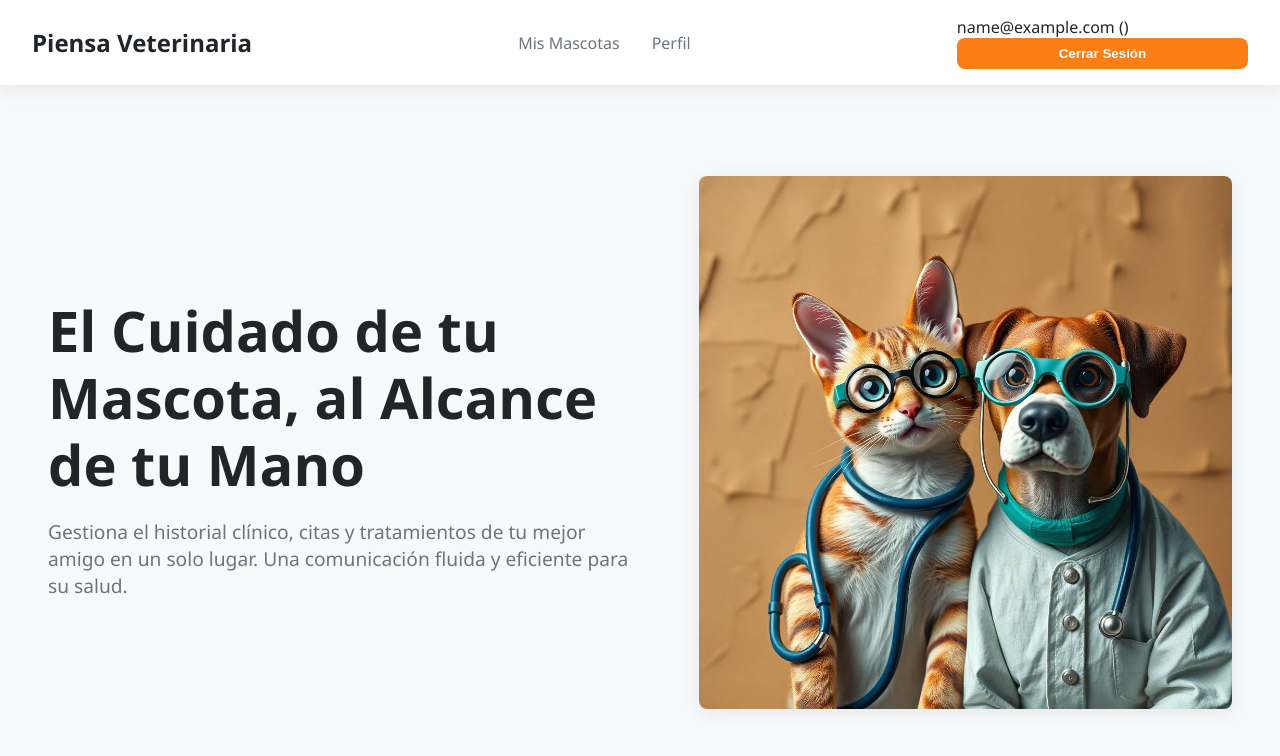
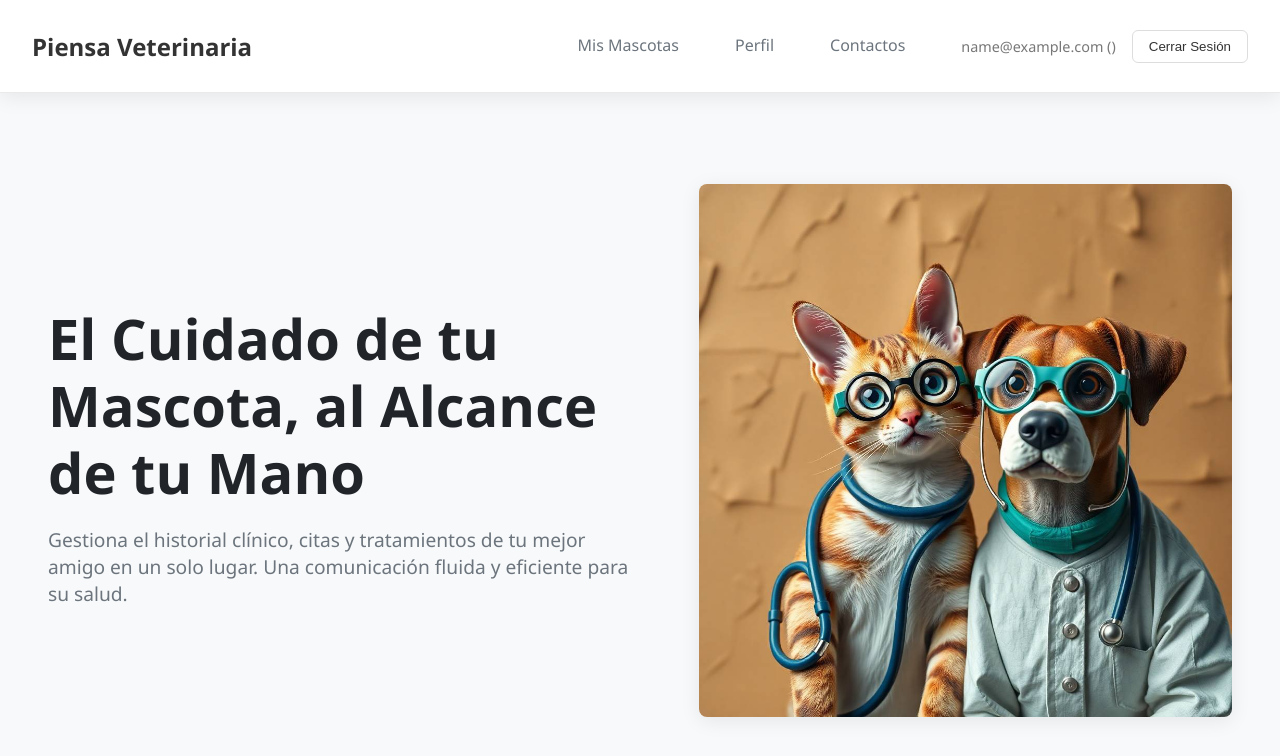
Before and after one commit to Luisj950/PIENSA_F2, a React (Vite) app: page / in a window 1280 px wide. Shown: the top 756 px of the page. Built offline with nearby package versions, Linux system fonts and the light colour scheme; sample sign-in values are in the browser's storage.

Commit message:
QUINTO COMMIT

```diff
--- /dev/null
+++ b/src/components/Navbar.css
@@ -0,0 +1,62 @@
+.navbar {
+  display: flex;
+  justify-content: space-between;
+  align-items: center;
+  padding: 0 2rem;
+  background-color: #fff;
+  border-bottom: 1px solid #eaeaea;
+  height: 60px;
+}
+
+.navbar-brand {
+  font-weight: bold;
+  font-size: 1.5rem;
+  color: #333;
+  text-decoration: none;
+}
+
+.navbar-links {
+  display: flex;
+  align-items: center;
+  gap: 1.5rem;
+}
+
+.navbar-links a {
+  text-decoration: none;
+  color: #555;
+  font-weight: 500;
+  padding: 8px 0;
+  border-bottom: 2px solid transparent;
+  transition: color 0.3s, border-bottom-color 0.3s;
+}
+
+.navbar-links a:hover {
+  color: #007bff;
+  border-bottom-color: #007bff;
+}
+
+.navbar-user {
+  display: flex;
+  align-items: center;
+  gap: 1rem;
+  margin-left: 1rem;
+}
+
+.navbar-user span {
+  font-size: 0.9rem;
+  color: #777;
+}
+
+.logout-button-nav {
+  padding: 8px 16px;
+  border: 1px solid #ddd;
+  background-color: transparent;
+  color: #333;
+  border-radius: 6px;
+  cursor: pointer;
+  font-weight: 500;
+}
+
+.logout-button-nav:hover {
+  background-color: #f1f1f1;
+}
--- a/src/components/Navbar.tsx
+++ b/src/components/Navbar.tsx
@@ -2,58 +2,47 @@
 
 import { Link, useNavigate } from 'react-router-dom';
 import { useAuth } from '../context/AuthContext';
+import './Navbar.css';
 
 const Navbar = () => {
-  const { user, logout } = useAuth();
+  const { isAuthenticated, user, logout } = useAuth();
   const navigate = useNavigate();
 
-  // --- CORRECCIÓN AQUÍ ---
   const handleLogout = () => {
-    // 1. Llama a la función logout del contexto para borrar los datos de la sesión.
     logout();
-    // 2. Usa navigate para redirigir al usuario a la página de login.
     navigate('/login');
   };
 
   return (
     <nav className="navbar">
-      <div className="navbar-brand">
-        <Link to="/">Piensa Veterinaria</Link>
-      </div>
+      <Link to="/" className="navbar-brand">
+        Piensa Veterinaria
+      </Link>
 
       <div className="navbar-links">
-        {user ? (
+        {isAuthenticated ? (
+          // --- ENLACES PARA USUARIOS AUTENTICADOS ---
           <>
-            {/* Enlaces condicionales por rol */}
             <Link to="/mis-mascotas">Mis Mascotas</Link>
             <Link to="/profile">Perfil</Link>
 
-            {user.rol === 'admin' && (
+            {/* 👇 Se añade el nuevo enlace a la página de Contactos */}
+            <Link to="/contactos">Contactos</Link>
+
+            {user?.rol === 'admin' && (
               <Link to="/admin-dashboard">Panel Admin</Link>
             )}
 
-            {user.rol === 'veterinario' && (
-              <Link to="/gestion-citas">Gestionar Citas</Link>
-            )}
+            <div className="navbar-user">
+              <span>{user?.email} ({user?.rol})</span>
+              <button onClick={handleLogout} className="logout-button-nav">Cerrar Sesión</button>
+            </div>
           </>
         ) : (
+          // --- ENLACES PARA USUARIOS NO AUTENTICADOS ---
           <>
-            {/* Enlaces para usuarios no autenticados */}
-            <Link to="/login">Iniciar Sesión</Link>
-            <Link to="/register">Registrarse</Link>
-          </>
-        )}
-      </div>
-
-      <div className="navbar-user-info">
-        {user && (
-          <>
-            <span>
-              {user.email} (<strong>{user.rol}</strong>)
-            </span>
-            <button onClick={handleLogout} className="logout-button">
-              Cerrar Sesión
-            </button>
+            <Link to="/login">Login</Link>
+            <Link to="/register">Registro</Link>
           </>
         )}
       </div>
--- a/src/components/ProtectedRoute.tsx
+++ b/src/components/ProtectedRoute.tsx
@@ -2,33 +2,33 @@
 
 import { useAuth } from '../context/AuthContext';
 import { Navigate, Outlet } from 'react-router-dom';
-import type { Rol } from '../auth/enums/rol.enum';
+
+// Asumimos que tienes un enum o tipo para Rol, si no, puedes usar string
+// import type { Rol } from '../auth/enums/rol.enum';
+type Rol = 'propietario' | 'admin' | 'veterinario';
 
 interface ProtectedRouteProps {
   roles: Rol[];
 }
 
 export const ProtectedRoute = ({ roles }: ProtectedRouteProps) => {
-  // --- CORRECCIÓN PRINCIPAL ---
-  // Obtenemos solo 'user'. La variable 'isAuthenticated' es redundante.
-  const { user } = useAuth();
+  const { user, isAuthenticated } = useAuth();
 
-  // 1. Comprobamos DIRECTAMENTE si el objeto 'user' existe.
-  // Si es 'null' (lo que significa que el usuario no está autenticado),
-  // lo redirigimos a la página de login.
-  if (!user) {
+  // 1. Primero, revisa si está autenticado. Esto es más rápido que revisar el user.
+  if (!isAuthenticated) {
     return <Navigate to="/login" />;
   }
 
-  // Si el código continúa después de este bloque, TypeScript ya sabe
-  // con total certeza que 'user' NO es null, por lo que podemos
-  // acceder a 'user.rol' de forma segura en las siguientes líneas.
+  // 2. Si está autenticado pero el user aún no carga, puedes mostrar un loader.
+  if (!user) {
+    return <div>Cargando...</div>;
+  }
 
-  // 2. Ahora que sabemos que 'user' existe, comprobamos los roles.
+  // 3. Ahora que sabemos que 'user' existe, comprobamos los roles.
   if (!roles.includes(user.rol as Rol)) {
     return <Navigate to="/unauthorized" />;
   }
 
-  // 3. Si el usuario existe y tiene el rol correcto, renderizamos la página.
+  // 4. Si todo está bien, renderizamos la página solicitada.
   return <Outlet />;
 };
--- a/src/context/AuthContext.tsx
+++ b/src/context/AuthContext.tsx
@@ -1,82 +1,28 @@
-// src/context/AuthContext.jsx
+// src/context/AuthContext.tsx
 
-import { createContext, useState, useContext, useEffect, type ReactNode } from 'react';
-import apiClient from '../api/apiClient';
-import { jwtDecode } from 'jwt-decode'; // <-- 1. IMPORTAR jwt-decode
+import { useState, createContext, useContext, useEffect, type ReactNode } from 'react';
+import { jwtDecode } from 'jwt-decode';
 
-// --- 2. DEFINIR LA INTERFAZ PARA EL USUARIO Y EL CONTEXTO ---
-// Esto nos da autocompletado y seguridad de tipos.
+// Interfaz que define la estructura de los datos del usuario decodificados del token
 interface User {
-  sub: number;    // Subject (ID del usuario)
+  sub: number;
   email: string;
-  rol: string;    // ¡Aquí está nuestro rol!
-  iat: number;    // Issued at (fecha de creación del token)
-  exp: number;    // Expiration time (fecha de expiración)
+  rol: string;
+  nombres?: string;
+  apellidos?: string;
+  telefono?: string;
 }
 
+// Interfaz para el valor que proveerá el contexto
 interface AuthContextType {
-  user: User | null; // Cambiamos 'token' por 'user'
   isAuthenticated: boolean;
-  login: (token: string) => void;
+  user: User | null;
+  token: string | null;
+  login: (newToken: string) => void;
   logout: () => void;
 }
 
-const AuthContext = createContext<AuthContextType | null>(null);
-
-export const AuthProvider = ({ children }: { children: ReactNode }) => {
-  // --- 3. CAMBIAR EL ESTADO DE 'token' A 'user' ---
-  // Ahora el estado principal será el objeto de usuario completo.
-  const [user, setUser] = useState<User | null>(null);
-
-  useEffect(() => {
-    // Al cargar la app, intentamos recuperar el token y establecer el usuario
-    const token = localStorage.getItem('token');
-    if (token) {
-      const decodedUser: User = jwtDecode(token);
-
-      // Comprobamos si el token ha expirado
-      if (decodedUser.exp * 1000 > Date.now()) {
-        setUser(decodedUser);
-        apiClient.defaults.headers.common['Authorization'] = `Bearer ${token}`;
-      } else {
-        // Si el token ha expirado, lo limpiamos
-        localStorage.removeItem('token');
-      }
-    }
-  }, []);
-
-  // --- 4. ACTUALIZAR LA FUNCIÓN DE LOGIN ---
-  const login = (token: string) => {
-    // Cuando el usuario hace login, decodificamos el token
-    const decodedUser: User = jwtDecode(token);
-
-    // Guardamos el token en localStorage para futuras sesiones
-    localStorage.setItem('token', token);
-
-    // Configuramos el header de apiClient para las siguientes peticiones
-    apiClient.defaults.headers.common['Authorization'] = `Bearer ${token}`;
-
-    // Actualizamos el estado del usuario en la aplicación
-    setUser(decodedUser);
-  };
-
-  // --- 5. ACTUALIZAR LA FUNCIÓN DE LOGOUT ---
-  const logout = () => {
-    localStorage.removeItem('token');
-    delete apiClient.defaults.headers.common['Authorization'];
-    setUser(null);
-  };
-
-  // --- 6. EXPONER EL 'user' EN LUGAR DEL 'token' ---
-  const value = {
-    user,
-    isAuthenticated: !!user, // La autenticación ahora depende de si hay un objeto 'user'
-    login,
-    logout,
-  };
-
-  return <AuthContext.Provider value={value}>{children}</AuthContext.Provider>;
-};
+const AuthContext = createContext<AuthContextType | undefined>(undefined);
 
 export const useAuth = () => {
   const context = useContext(AuthContext);
@@ -85,3 +31,52 @@ export const useAuth = () => {
   }
   return context;
 };
+
+interface AuthProviderProps {
+  children: ReactNode;
+}
+
+export const AuthProvider = ({ children }: AuthProviderProps) => {
+  const [user, setUser] = useState<User | null>(null);
+  const [token, setToken] = useState<string | null>(localStorage.getItem('token'));
+  const [isAuthenticated, setIsAuthenticated] = useState<boolean>(!!token);
+
+  // Efecto para verificar el token cuando la app carga o el token cambia
+  useEffect(() => {
+    if (token) {
+      try {
+        const decodedUser = jwtDecode<User>(token);
+        setUser(decodedUser);
+        setIsAuthenticated(true);
+      } catch (error) {
+        console.error('Token inválido o expirado, cerrando sesión.', error);
+        logout();
+      }
+    } else {
+      // Si no hay token, asegúrate de que el estado esté limpio
+      logout();
+    }
+  }, [token]);
+
+  const login = (newToken: string) => {
+    localStorage.setItem('token', newToken);
+    setToken(newToken);
+  };
+
+  const logout = () => {
+    localStorage.removeItem('token');
+    setToken(null);
+    setUser(null);
+    setIsAuthenticated(false);
+  };
+
+  const value = {
+    isAuthenticated,
+    user,
+    token,
+    login,
+    logout,
+  };
+
+  return <AuthContext.Provider value={value}>{children}</AuthContext.Provider>;
+};
--- /dev/null
+++ b/src/pages/ChatPage.css
@@ -0,0 +1,70 @@
+.chat-container {
+  display: flex;
+  flex-direction: column;
+  height: 80vh;
+  max-width: 800px;
+  margin: auto;
+  border: 1px solid #ccc;
+  border-radius: 8px;
+  overflow: hidden;
+}
+
+.messages-list {
+  flex-grow: 1;
+  padding: 20px;
+  overflow-y: auto;
+  display: flex;
+  flex-direction: column;
+  gap: 15px;
+}
+
+.message-item {
+  padding: 10px 15px;
+  border-radius: 18px;
+  max-width: 70%;
+  word-wrap: break-word;
+}
+
+.message-sender {
+  font-size: 0.8em;
+  font-weight: bold;
+  margin-bottom: 4px;
+  color: #555;
+}
+
+.message-item.sent {
+  background-color: #3498db;
+  color: white;
+  align-self: flex-end;
+  border-bottom-right-radius: 4px;
+}
+
+.message-item.received {
+  background-color: #f1f0f0;
+  color: #333;
+  align-self: flex-start;
+  border-bottom-left-radius: 4px;
+}
+
+.message-form {
+  display: flex;
+  padding: 10px;
+  border-top: 1px solid #ccc;
+}
+
+.message-input {
+  flex-grow: 1;
+  padding: 10px;
+  border: 1px solid #ddd;
+  border-radius: 20px;
+  margin-right: 10px;
+}
+
+.send-button {
+  padding: 10px 20px;
+  border: none;
+  background-color: #2ecc71;
+  color: white;
+  border-radius: 20px;
+  cursor: pointer;
+}
--- /dev/null
+++ b/src/pages/ChatPage.tsx
@@ -0,0 +1,98 @@
+// src/pages/ChatPage.tsx
+
+import { useState, useEffect, type FormEvent } from 'react';
+import { useParams } from 'react-router-dom';
+import { socket } from '../socket';
+import { useAuth } from '../context/AuthContext';
+import './ChatPage.css';
+
+interface Mensaje {
+  id: number;
+  mensaje: string;
+  emisor: {
+    id: number;
+    nombres: string;
+  };
+  fechaEnvio: string;
+}
+
+const ChatPage = () => {
+  const { user, token } = useAuth();
+  const { receptorId: receptorIdFromUrl } = useParams(); // Se obtiene el ID de la URL
+
+  // ✅ CAMBIO CLAVE: Se calcula el ID directamente desde la URL. No usamos useState aquí.
+  const receptorId = receptorIdFromUrl ? Number(receptorIdFromUrl) : null;
+
+  const [mensajes, setMensajes] = useState<Mensaje[]>([]);
+  const [nuevoMensaje, setNuevoMensaje] = useState('');
+
+  useEffect(() => {
+    // Si no hay usuario o un receptorId válido, no se hace nada.
+    if (!user || !token || !receptorId) return;
+
+    // Conecta el socket
+    socket.auth = { token };
+    socket.connect();
+
+    // Se une a la sala correcta
+    socket.emit('unirseAChat', { receptorId });
+
+    // Escucha eventos
+    socket.on('cargarHistorial', (historial: Mensaje[]) => {
+      setMensajes(historial);
+    });
+
+    socket.on('nuevoMensaje', (mensaje: Mensaje) => {
+      setMensajes((mensajesAnteriores) => [...mensajesAnteriores, mensaje]);
+    });
+
+    // Función de limpieza
+    return () => {
+      socket.off('cargarHistorial');
+      socket.off('nuevoMensaje');
+      socket.disconnect();
+    };
+  }, [user, token, receptorId]); // El efecto depende del receptorId de la URL
+
+  const handleSubmit = (e: FormEvent) => {
+    e.preventDefault();
+    if (nuevoMensaje.trim() && user && receptorId) {
+      socket.emit('enviarMensaje', {
+        mensaje: nuevoMensaje,
+        receptorId: receptorId,
+      });
+      setNuevoMensaje('');
+    }
+  };
+
+  // Si no hay un ID de receptor en la URL, muestra un mensaje de error.
+  if (!receptorId) {
+    return <div>Error: URL de chat no válida. Falta el ID del receptor.</div>;
+  }
+
+  return (
+    <div className="chat-container">
+      <div className="chat-header">Chateando con Usuario #{receptorId}</div>
+      <div className="messages-list">
+        {mensajes.map((msg) => (
+          <div key={msg.id} className={`message-item ${msg.emisor.id === user?.sub ? 'sent' : 'received'}`}>
+            <div className="message-sender">{msg.emisor.id === user?.sub ? 'Tú' : msg.emisor.nombres}</div>
+            <div className="message-content">{msg.mensaje}</div>
+          </div>
+        ))}
+      </div>
+      <form onSubmit={handleSubmit} className="message-form">
+        <input
+          type="text"
+          value={nuevoMensaje}
+          onChange={(e) => setNuevoMensaje(e.target.value)}
+          placeholder="Escribe un mensaje..."
+          className="message-input"
+        />
+        <button type="submit" className="send-button">Enviar</button>
+      </form>
+    </div>
+  );
+};
+
+export default ChatPage;
--- /dev/null
+++ b/src/pages/ContactosPage.tsx
@@ -0,0 +1,61 @@
+// src/pages/ContactosPage.tsx
+
+// ✅ CAMBIO 1: Se quita 'import React', pero se mantienen los hooks que sí se usan.
+import { useState, useEffect } from 'react';
+import { Link } from 'react-router-dom';
+
+// Interfaz para el usuario de la lista
+interface UserToList {
+  id: number;
+  nombres: string;
+  apellidos: string;
+  rol: string;
+}
+
+const ContactosPage = () => {
+  const [usuarios, setUsuarios] = useState<UserToList[]>([]);
+  const [loading, setLoading] = useState(true);
+
+  useEffect(() => {
+    // Esta función simula una llamada al backend para obtener los usuarios.
+    const fetchUsuarios = () => {
+      const datosDePrueba: UserToList[] = [
+        { id: 1, nombres: 'Beto', apellidos: 'Jimenez', rol: 'propietario' },
+        { id: 2, nombres: 'Carlos', apellidos: 'David', rol: 'veterinario' },
+        { id: 3, nombres: 'Ana', apellidos: 'Suarez', rol: 'propietario' },
+      ];
+      setUsuarios(datosDePrueba);
+      setLoading(false);
+    };
+
+    fetchUsuarios();
+  }, []);
+
+  if (loading) {
+    return <div>Cargando contactos...</div>;
+  }
+
+  return (
+    <div style={{ maxWidth: '800px', margin: 'auto' }}>
+      <h1>Contactos</h1>
+      <ul style={{ listStyle: 'none', padding: 0 }}>
+        {/* ✅ CAMBIO 2: Se añade el tipo a 'usuario' para solucionar el último error. */}
+        {usuarios.map((usuario: UserToList) => (
+          <li key={usuario.id} style={{ border: '1px solid #eee', borderRadius: '8px', padding: '1rem', marginBottom: '1rem', display: 'flex', justifyContent: 'space-between', alignItems: 'center' }}>
+            <div>
+              <strong>{usuario.nombres} {usuario.apellidos}</strong>
+              <br />
+              <small>Rol: {usuario.rol}</small>
+            </div>
+
+            <Link to={`/chat/${usuario.id}`} style={{ textDecoration: 'none', backgroundColor: '#007bff', color: 'white', padding: '0.5rem 1rem', borderRadius: '5px' }}>
+              Chatear
+            </Link>
+          </li>
+        ))}
+      </ul>
+    </div>
+  );
+};
+
+export default ContactosPage;
--- a/src/pages/ProfilePage.tsx
+++ b/src/pages/ProfilePage.tsx
@@ -1,67 +1,28 @@
-import { useEffect, useState } from 'react';
-import apiClient from '../api/apiClient';
+// src/pages/ProfilePage.tsx
+
+
 import { useAuth } from '../context/AuthContext';
-import { useNavigate } from 'react-router-dom';
-import './ProfilePage.css'; // Importamos el nuevo archivo de estilos
-
-interface UserProfile {
-  sub: number;
-  email: string;
-  rol: string;
-  nombres?: string;
-  apellidos?: string;
-}
+import './ProfilePage.css'; // Asegúrate de tener este archivo de estilos
 
 const ProfilePage = () => {
-  const { logout } = useAuth();
-  const navigate = useNavigate();
-  const [profile, setProfile] = useState<UserProfile | null>(null);
-  const [error, setError] = useState('');
+  const { user } = useAuth();
 
-  useEffect(() => {
-    const fetchProfile = async () => {
-      try {
-        const response = await apiClient.get('/auth/profile');
-        setProfile(response.data);
-      } catch (err) {
-        setError('No se pudo cargar el perfil.');
-      }
-    };
-    fetchProfile();
-  }, []);
+  // Si el usuario aún no se ha cargado desde el contexto, muestra un mensaje.
+  if (!user) {
+    return <div>Cargando perfil...</div>;
+  }
 
-  const handleLogout = () => {
-    logout();
-    navigate('/login');
-  };
-
-  // Función para obtener las iniciales del usuario para el avatar
-  const getInitials = () => {
-    if (!profile) return '';
-    const firstInitial = profile.nombres ? profile.nombres[0] : '';
-    const lastInitial = profile.apellidos ? profile.apellidos[0] : '';
-    return `${firstInitial}${lastInitial}`.toUpperCase();
-  };
-
-  if (error) return <div className="page-container"><p className="error-message">{error}</p></div>;
-  if (!profile) return <div className="page-container"><p>Cargando perfil...</p></div>;
+  // Obtiene la inicial del nombre para el avatar de forma segura
+  const inicial = user.nombres ? user.nombres[0].toUpperCase() : '?';
 
   return (
-    <div className="page-container">
+    <div style={{ display: 'flex', justifyContent: 'center', alignItems: 'center', paddingTop: '50px' }}>
       <div className="profile-card">
-        <div className="profile-avatar">{getInitials()}</div>
-
-        <h2 className="profile-name">
-          {profile.nombres || ''} {profile.apellidos || ''}
-        </h2>
-
-        <p className="profile-email">{profile.email}</p>
-
-        <div className="profile-role">{profile.rol}</div>
-
-        <div className="profile-details">
-          <strong>ID de Usuario:</strong> {profile.sub}
-        </div>
+        <div className="profile-avatar">{inicial}</div>
+        <h2>{user.nombres} {user.apellidos}</h2>
+        <p><strong>Email:</strong> {user.email}</p>
+        <p><strong>Rol:</strong> {user.rol}</p>
+        {user.telefono && <p><strong>Teléfono:</strong> {user.telefono}</p>}
       </div>
     </div>
   );
--- /dev/null
+++ b/src/socket.ts
@@ -0,0 +1,8 @@
+import { io } from 'socket.io-client';
+
+// La URL de su backend NestJS
+const URL = 'http://localhost:3000';
+
+export const socket = io(URL, {
+  autoConnect: false, // Se conectará manualmente desde el componente
+});
```
Also changed, not shown: src/App.tsx (+11 -7 lines), src/main.tsx (+6 -5 lines).
